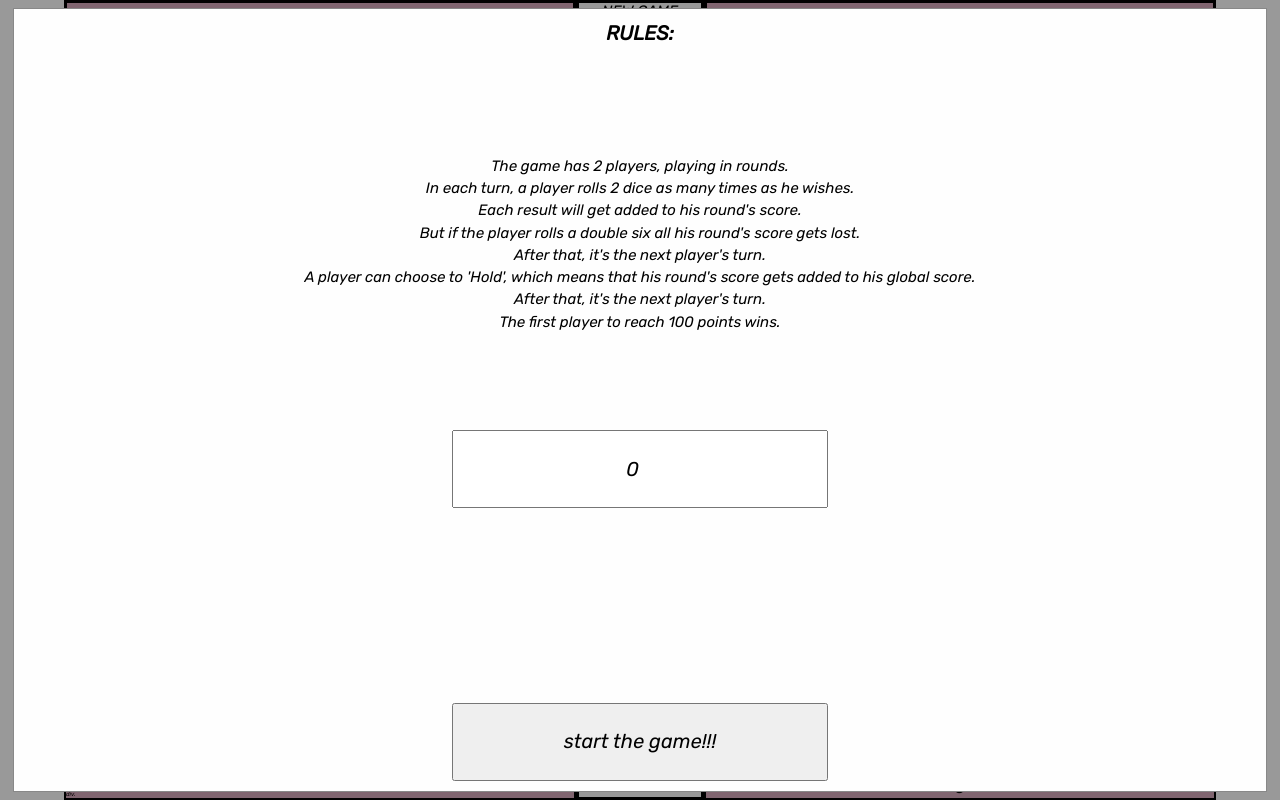
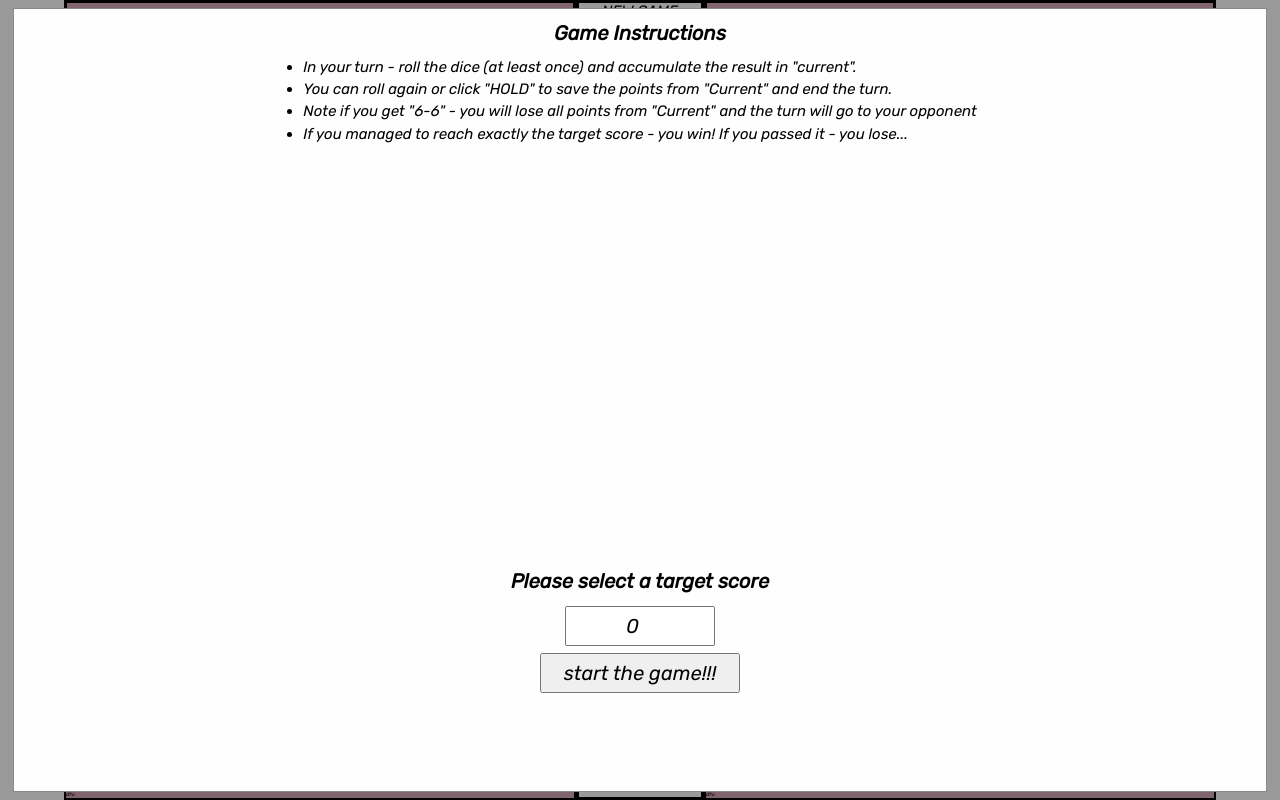
Before and after one commit to ArturLabenskyy/Weekend-5-Cube-Game, a plain HTML site: page index.html in a window 1280 px wide. Drawn offline with nearby package versions, Linux system fonts and the light colour scheme.

Commit message:
day1.final

```diff
--- a/css/style.css
+++ b/css/style.css
@@ -17,7 +17,6 @@ body {
 .game-process-box {
     height: 100%;
     width: 10%;
-    /* background-color: #892564; */
     border: 2px black solid;
 }
 
@@ -96,20 +95,29 @@ h2 {
   #score-choose {
     font-size: 2rem;
     text-align: center;
-    width: 30%;
-    height: 10%;
+    width: 15rem;
+    height: 4rem;
   }
 
   #start-btn {
     margin-bottom: 1rem;
     font-size: 2rem;
     text-align: center;
-    height: 10%;
-    width: 30%;
+    height: 4rem;
+    min-width: 20rem;
   }
 
 li {
+    list-style:disc;
     font-size: 1.5rem;
-    text-align: center;
+    text-align: left;
     margin: 5px 0;
 }
+
+.modal-bot-content {
+    display: flex;
+    flex-direction: column;
+    align-items: center;
+    height: 30%;
+    width: 100%;
+}
--- a/index.html
+++ b/index.html
@@ -11,19 +11,22 @@
 </head>
 <div id="myModal" class="modal">
     <div class="modal-content">
-        <h1>RULES:</h1>
-        <ul>
-            <li>The game has 2 players, playing in rounds.</li>
-            <li>In each turn, a player rolls 2 dice as many times as he wishes.</li>
-            <li>Each result will get added to his round's score.</li>
-            <li>But if the player rolls a double six all his round's score gets lost.</li>
-            <li>After that, it's the next player's turn.</li>
-            <li>A player can choose to 'Hold', which means that his round's score gets added to his global score.</li>
-            <li>After that, it's the next player's turn.</li>
-            <li>The first player to reach 100 points wins.</li>
-        </ul>
-        <input type="number" name="" id="score-choose" value="0"> <br>
-        <button id="start-btn">start the game!!!</button>
+        <div class="modal-top-content">
+            <h1>Game Instructions</h1>
+            <ul>
+                <li>In your turn - roll the dice (at least once) and accumulate the result in "current".</li>
+                <li>You can roll again or click "HOLD" to save the points from "Current" and end the turn.</li>
+                <li>Note if you get "6-6" - you will lose all points from "Current" and the turn will go to your opponent</li>
+                <li>If you managed to reach exactly the target score - you win! If you passed it - you lose...</li>
+            </ul>
+        </div>
+
+        <div class="modal-bot-content">
+            <h1>Please select a target score</h1>
+            <input type="number" name="" id="score-choose" value="0"> <br>
+            <button id="start-btn">start the game!!!</button>
+        </div>
+
     </div>
 </div>
 <body>
@@ -57,8 +60,8 @@
             <p>CURRENT</p>
             <h2 class="current-score2">0</h2>
         </div>
+        div.
     </div>
-
 </body>
 
 <script src="js/script.js"></script>
--- a/js/script.js
+++ b/js/script.js
@@ -108,14 +108,20 @@ startBtn.addEventListener(`click`, function (e) {
     resetGame();
     e.preventDefault();
     winScore = scoreLimit.value;
-    modal.style.display = `none`;
+    if (winScore > 0) {
+        modal.style.display = `none`;
+    } else {
+        alert(`Choose a score > 0`);
+    }
 });
 
 newGame.addEventListener(`click`, function (e) {
+    resetGame();
     modal.style.display = `block`;
 });
 
 function resetGame() {
+    scoreLimit.value = 12;
     player1.score = 0;
     player2.score = 0;
     player1.currentScore = 0;
```
